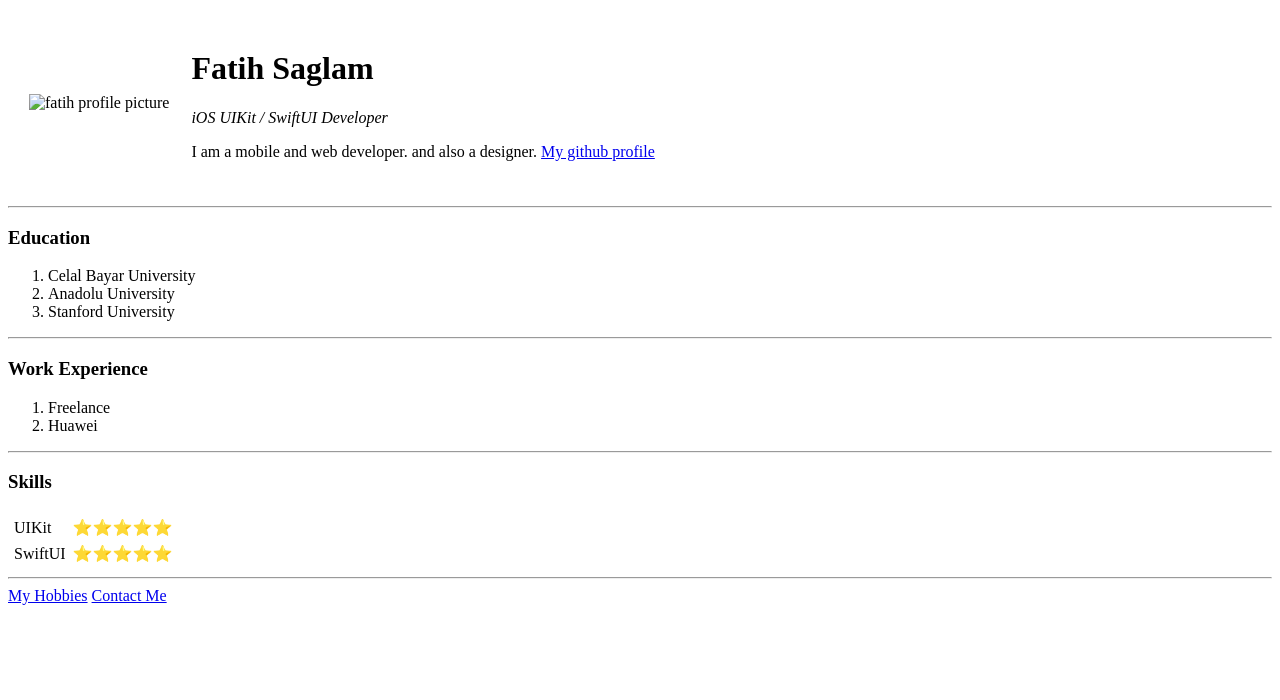
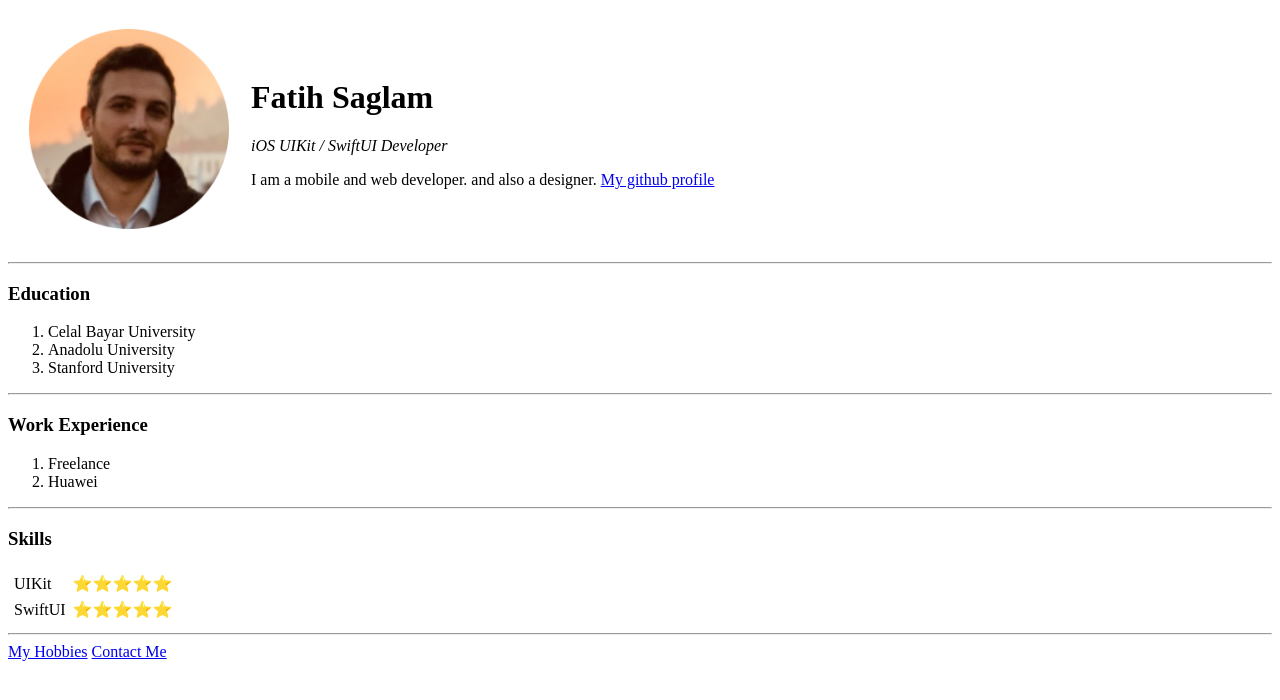
Before and after one commit to mfsaglam/personalWebsite, a plain HTML site: page index.html in a window 1280 px wide. Drawn offline with Linux system fonts and the light colour scheme.

Commit message:
change image source

```diff
--- a/index.html
+++ b/index.html
@@ -12,7 +12,7 @@
     <table cellspacing="20">
         <tr>
             <td>
-                <img src="images/fatih.png" alt="fatih profile picture" width="200" height="200">
+                <img src="fatih.png" alt="fatih profile picture" width="200" height="200">
             </td>
             <td>
                 <h1>Fatih Saglam</h1>
```
